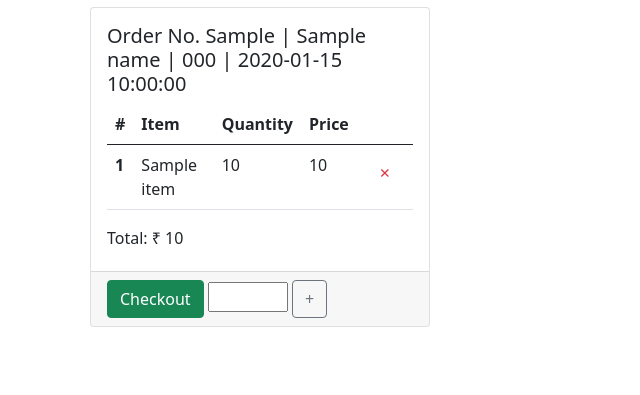
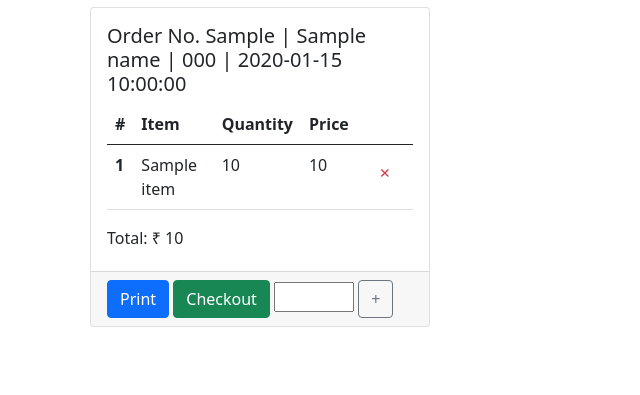
Before and after one commit to skapa-xd/wordsandsips, a Flask app: template templates/dashboard.html in a window 1280 px wide. Shown: the part 156-551 px from the top of the page, without its empty margins (0-640 px from the left). Run offline with Flask 2, Linux system fonts and the light colour scheme; the template is opened without the code that fills it: most values are stand-ins (such as "Sample title", 1, 10 or a date in 2020).

Commit message:
Update dashboard.html

```diff
--- a/templates/dashboard.html
+++ b/templates/dashboard.html
@@ -1,10 +1,10 @@
-{% extends "layout.html" %} {% block body %} {% include "includes/message.html"
-%}
+{% extends "layout.html" %} {% block body %}
 
 <h3>Recent orders</h3>
 <hr />
 
-<div class="row">
+<div class="row" id="page">
+  {% include "includes/message.html" %}
   {% if orders %} {% for id in orders.keys() %}
   <div class="col-4" id="print_{{id}}">
     <div class="card m-2 overflow-scroll" style="height: 20rem">
@@ -51,7 +51,10 @@
       </div>
       <div class="card-footer">
         <form action="{{url_for('add_product', order_id=id)}}" method="post">
-            <button class="btn btn-success">
+            <button class="btn btn-primary" onclick="printDiv(`print_{{id}}`)">
+              Print
+            </button>
+          <button class="btn btn-success">
               <a
                 class="text-white text-decoration-none"
                 href="{{url_for('checkout_order', order_id=id)}}"
@@ -88,6 +91,29 @@
     w.print();
     w.close();
   }
+
+  const $staffSelect = document.getElementById('page')
+
+  $staffSelect.onchange = function () {
+    console.log("CHANGED")
+    print("CHANGED")
+  }
+
+  // function showFlashMessage(element) {
+  //   var event = new CustomEvent('showFlashMessage');
+  //   element.dispatchEvent(event);
+  // };
+
+  // var flashMessages = document.getElementsByClassName('js-flash-message');
+  // document.onchange = function() {
+  //   console.log("CHANGED");
+  // }
+  //show first flash message avilable in your page
+  // showFlashMessage("You have a new order!", "success");
+  // showFlashMessage(flashMessages[0]);
+
+
+
 </script>
 
 {% endblock %}
```
